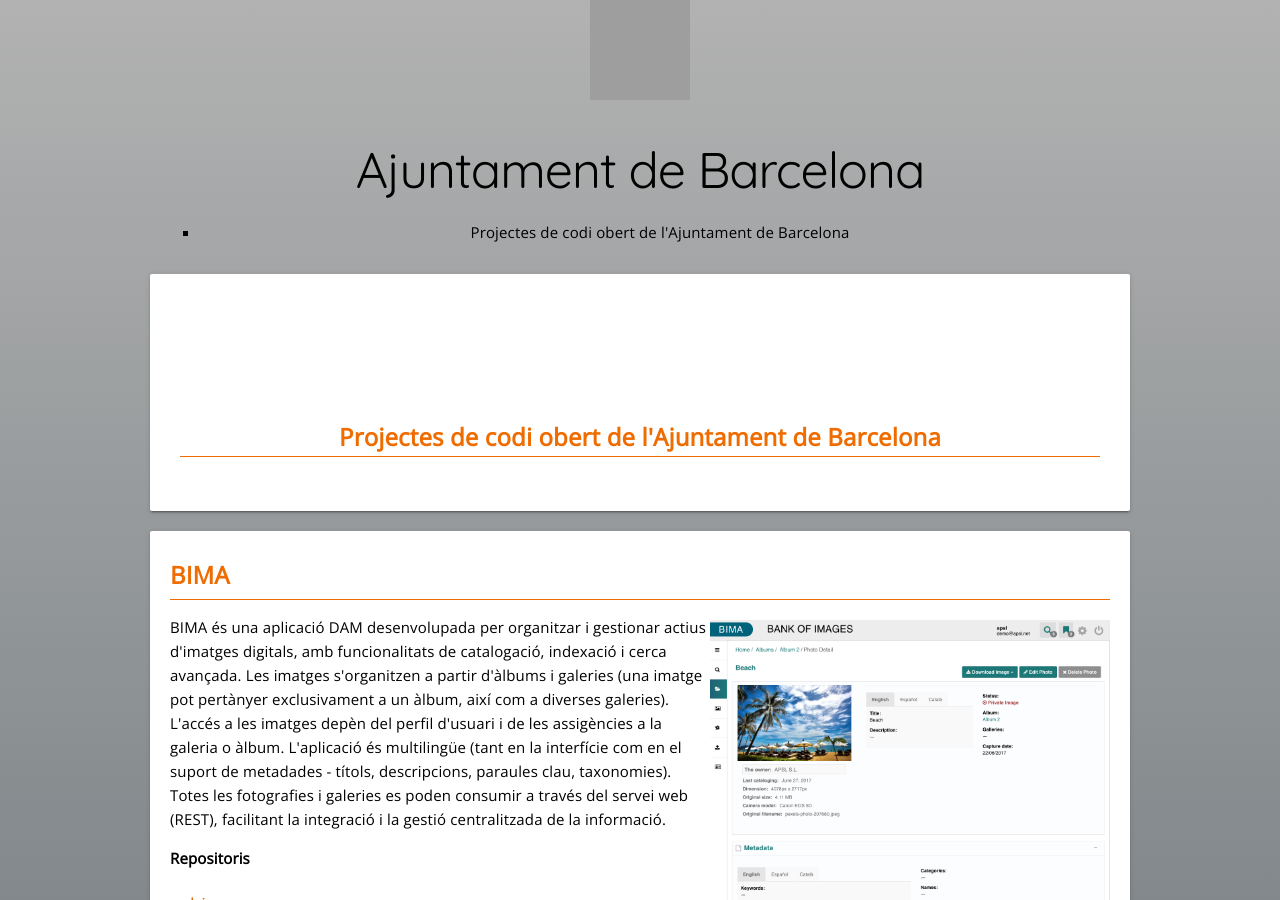
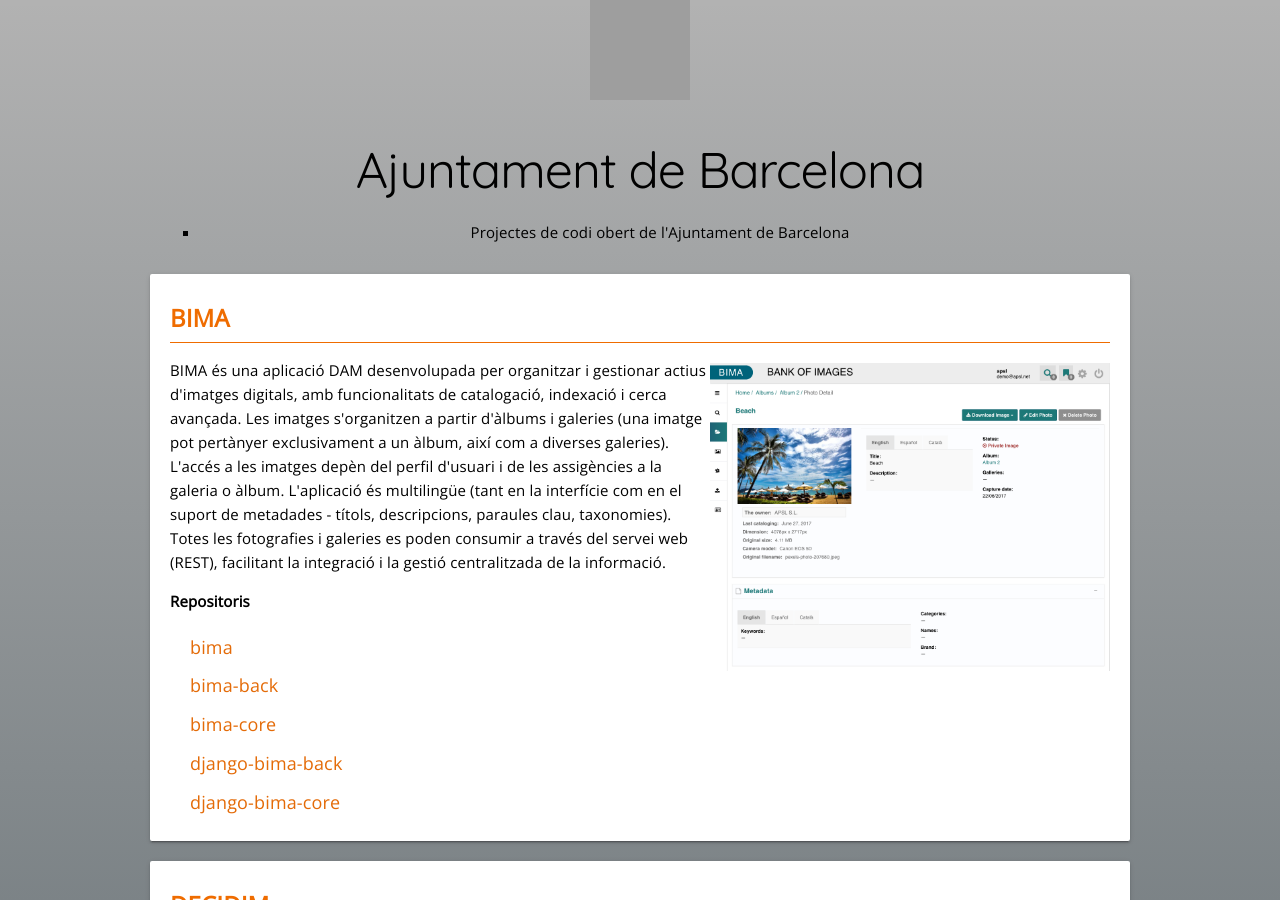
Before and after one commit to AjuntamentdeBarcelona/AjuntamentdeBarcelona.github.io, a Jekyll site: the page built from index.html, in a window 1280 px wide and 900 px high. Built offline with Jekyll 4.4.1, drawn with Linux system fonts in a browser that asks for light colours; grey boxes are pictures that could not be loaded.

Commit message:
Update index.html

```diff
--- a/index.html
+++ b/index.html
@@ -3,12 +3,7 @@
 ---
 
 <div class="home">
- <div class="top card">
-    <!--<a class="email" href="mailto:{{site.email}}">{{site.email}}</a>-->
-    <p class="title-repo">Projectes de codi obert de l'Ajuntament de Barcelona</p>
 
-
-  </div>
 
 
     <div class="posts card">
```
